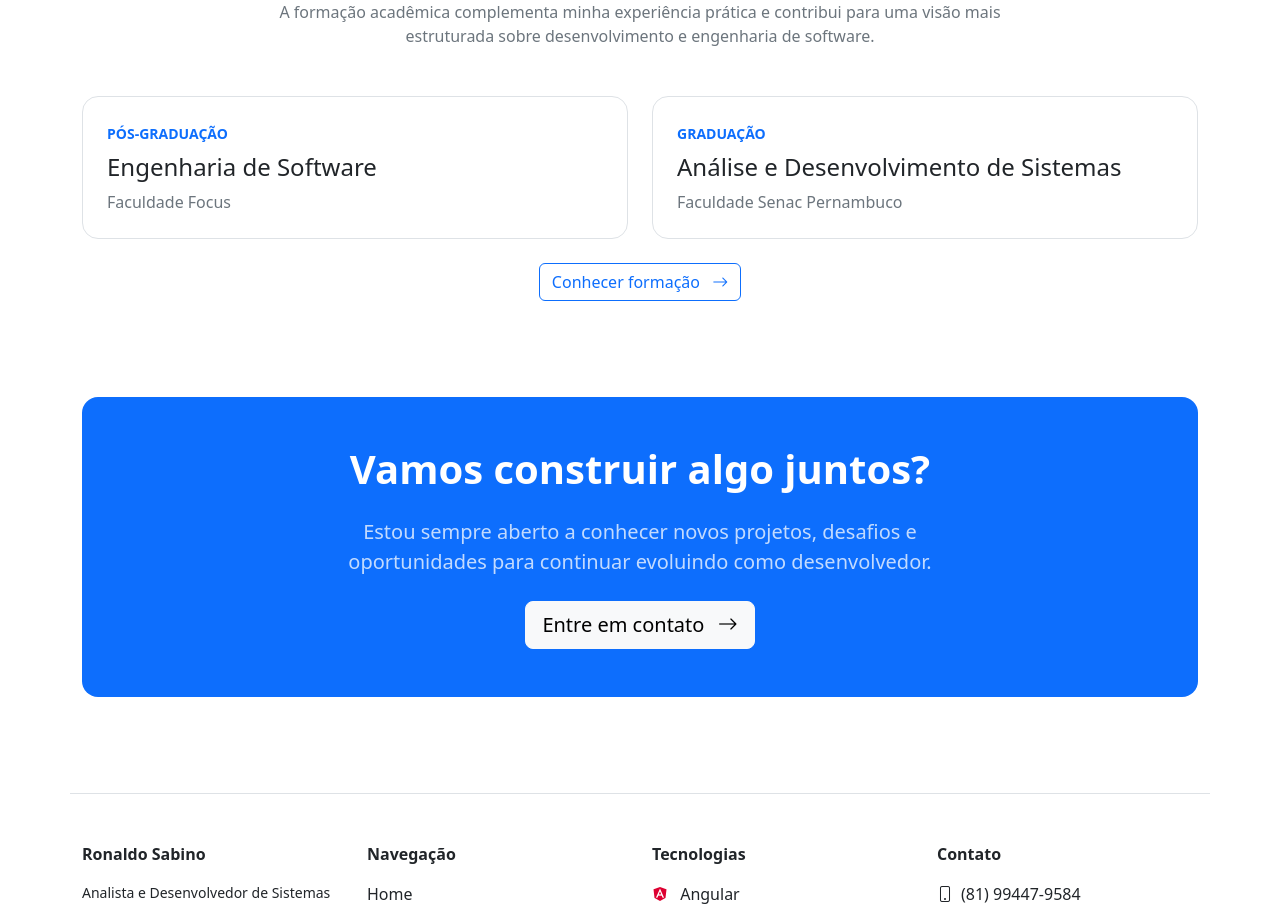
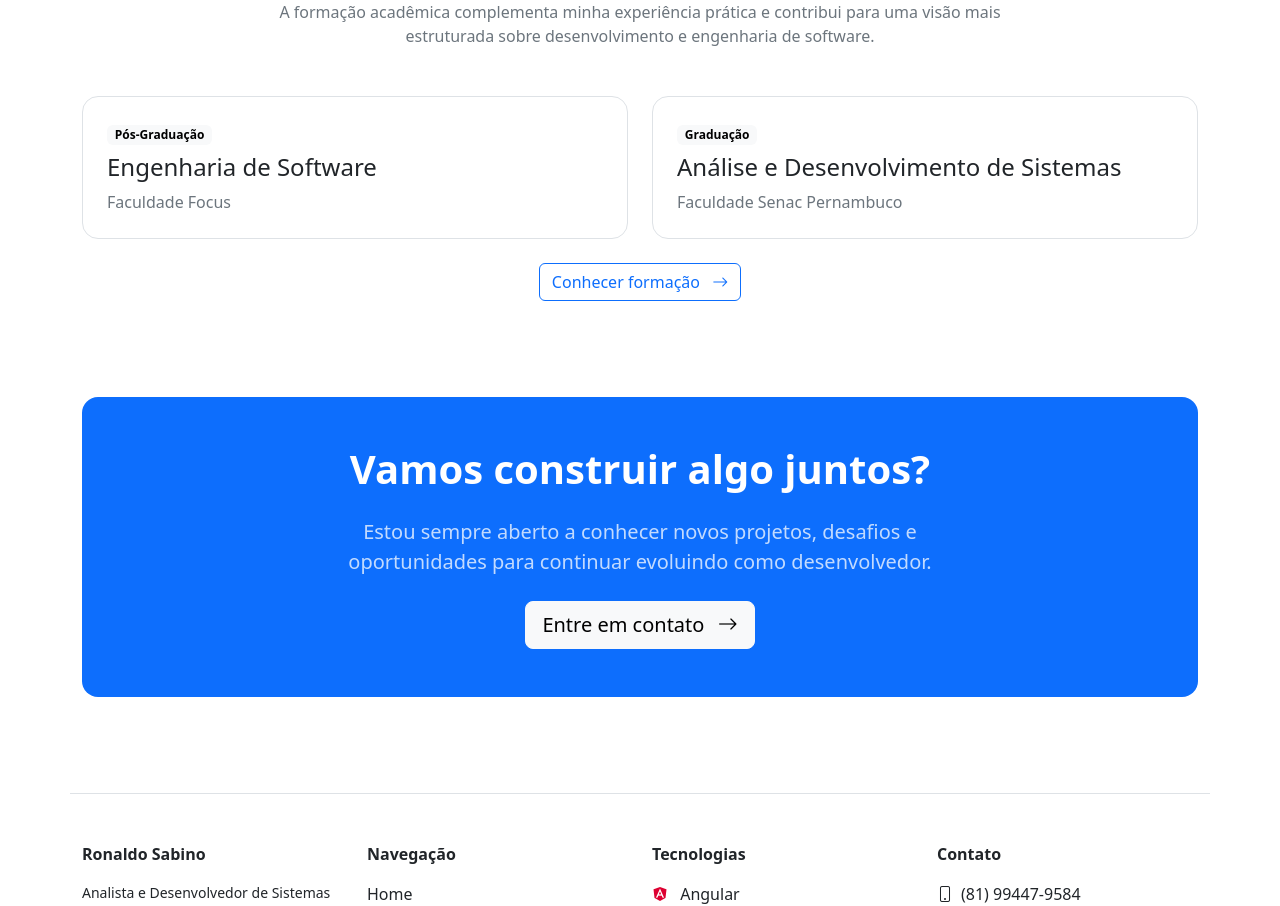
Before and after one commit to ronaldosabino/professional-portfolio, an Angular app: page / in a window 1280 px wide. Shown: the part 3360-4266 px from the top of the page. Built offline with nearby package versions, Linux system fonts and the light colour scheme.

Commit message:
feat: update education section badges for improved styling and consistency

```diff
--- a/src/app/features/home/home.html
+++ b/src/app/features/home/home.html
@@ -732,8 +732,8 @@
 
             <div class="border rounded-4 p-4 h-100">
 
-                <span class="text-primary small fw-semibold">
-                    PÓS-GRADUAÇÃO
+                <span class="badge text-bg-light">
+                    Pós-Graduação
                 </span>
 
                 <h3 class="fs-4 mt-2">
@@ -752,8 +752,8 @@
 
             <div class="border rounded-4 p-4 h-100">
 
-                <span class="text-primary small fw-semibold">
-                    GRADUAÇÃO
+                <span class="badge text-bg-light">
+                    Graduação
                 </span>
 
                 <h3 class="fs-4 mt-2">
```
